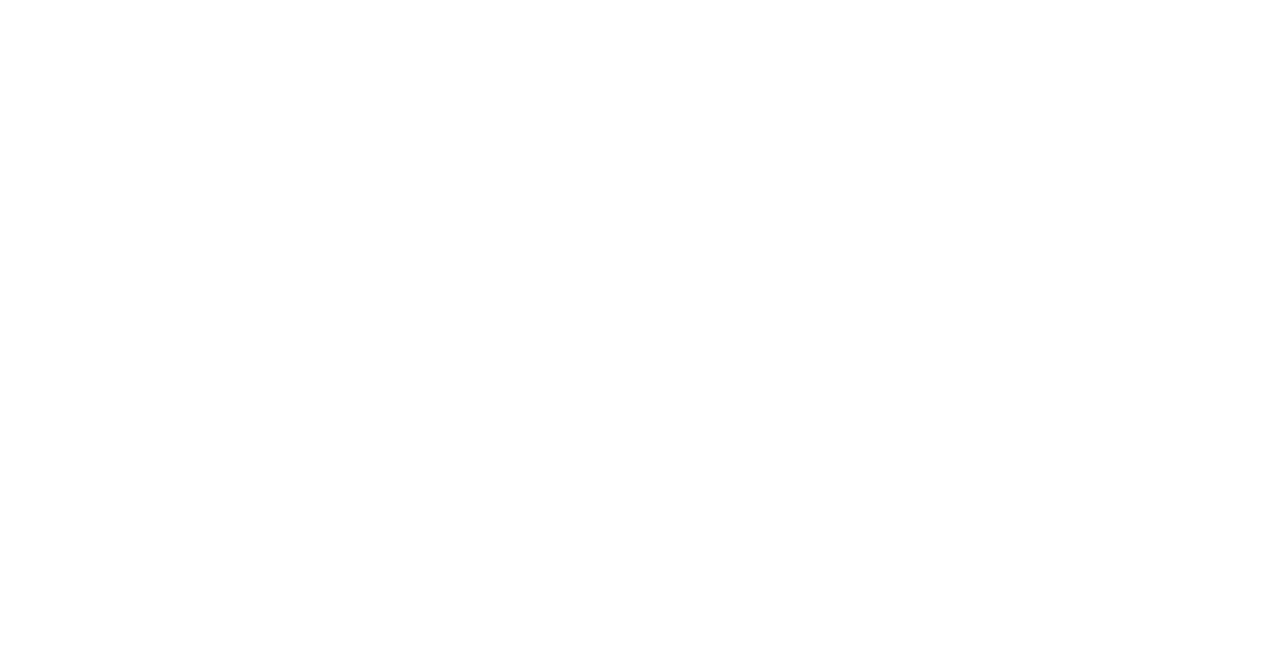
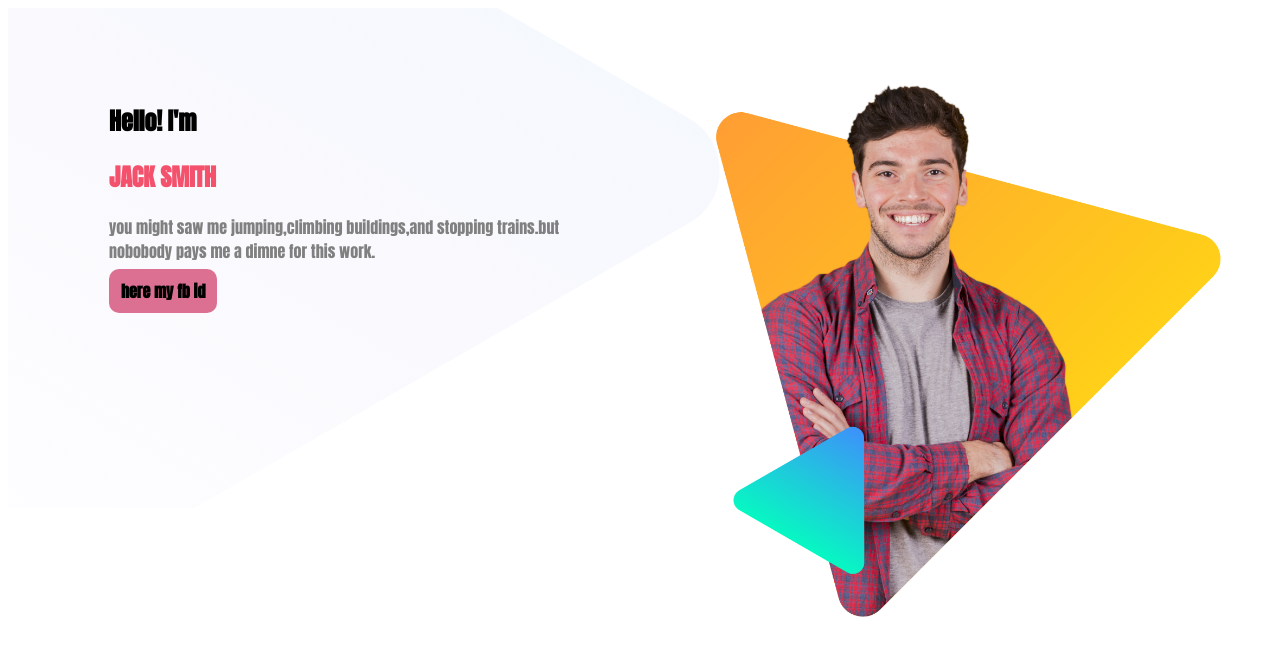
Before and after one commit to omarfaruke/my-personal-website, a plain HTML site: page index.html in a window 1280 px wide. Drawn offline with Linux system fonts and the light colour scheme.

Commit message:
personal website

```diff
--- a/index.html
+++ b/index.html
@@ -3,10 +3,26 @@
 <head>
     <meta charset="UTF-8">
     <meta http-equiv="X-UA-Compatible" content="IE=edge">
-    <meta name="viewport" content="width=device-width, initial-scale=1.0">
-    <title>Document</title>
+    <meta name="viewport" content="width=, initial-scale=1.0">
+    <title>personaly made</title>
+    <link rel="preconnect" href="https://fonts.googleapis.com">
+<link rel="preconnect" href="https://fonts.gstatic.com" crossorigin>
+<link href="https://fonts.googleapis.com/css2?family=Anton&display=swap" rel="stylesheet">
+    <link rel="stylesheet" href="style.css">
 </head>
 <body>
+    <section class="first-backimage">
+        <div class="half-width">
+             <h2>Hello! I'm</h2>
+            <h1 id="pinkjack">JACK SMITH</h1>
+            <p>you might saw me jumping,climbing buildings,and stopping trains.but nobobody pays me a dimne for this work. </p>
+            <a class="link-button" target="_blank" href="https://www.facebook.com/profile.php?id=100064049902400">here my fb id</a>
+            </div>
+            <div class="half-width">
+                    <img src="images/peter.png" alt="">
+            </div>
+        </section>
+
 
 </body>
 </html>
--- /dev/null
+++ b/style.css
@@ -0,0 +1,43 @@
+body{
+
+    font-family: 'Anton', sans-serif;
+}
+p{
+    color: gray;
+}
+#pinkjack{
+    color: rgb(243, 81, 108);
+}
+.half-width{
+    width: 40%;
+    float: left;
+    margin-left: 5%;
+    padding-left: 1cm;
+    padding-top: 2cm;
+
+
+
+}
+.half-width img{
+    width: 100%;
+
+
+}
+.first-backimage{
+
+    background-image: url("images/header-bg.png");
+    background-repeat: no-repeat;
+    height: 500px;
+
+}
+section{
+    height:500px;
+}
+.link-button{
+    text-decoration: none;
+    color:black;
+    font-weight: 700;
+    padding: 10px 12px;
+    border-radius: 10px;
+    background-color: palevioletred;
+}
```
Also changed, not shown: images/biography-bg.png (added), images/footer-bg.png (added), images/header-bg.png (added), images/latest-work-bg.png (added), images/latest-work/work-1.png (added), images/latest-work/work-2.jpg (added), images/latest-work/work-3.jpg (added), images/peter.png (added), images/peter_dream.png (added), 1 other file.
